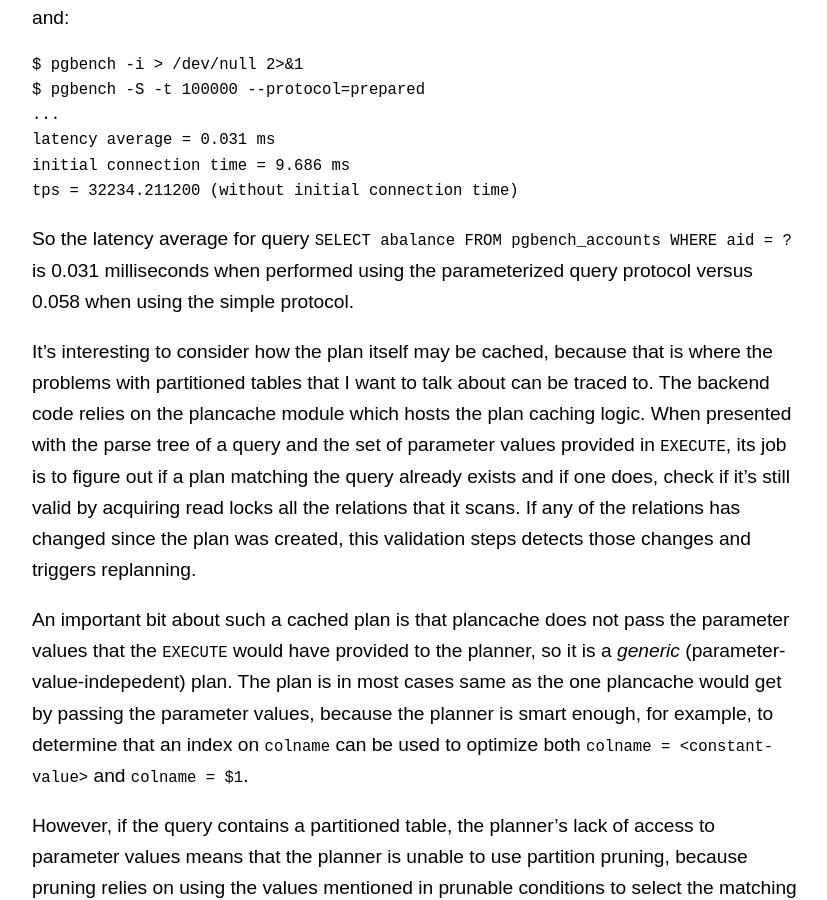
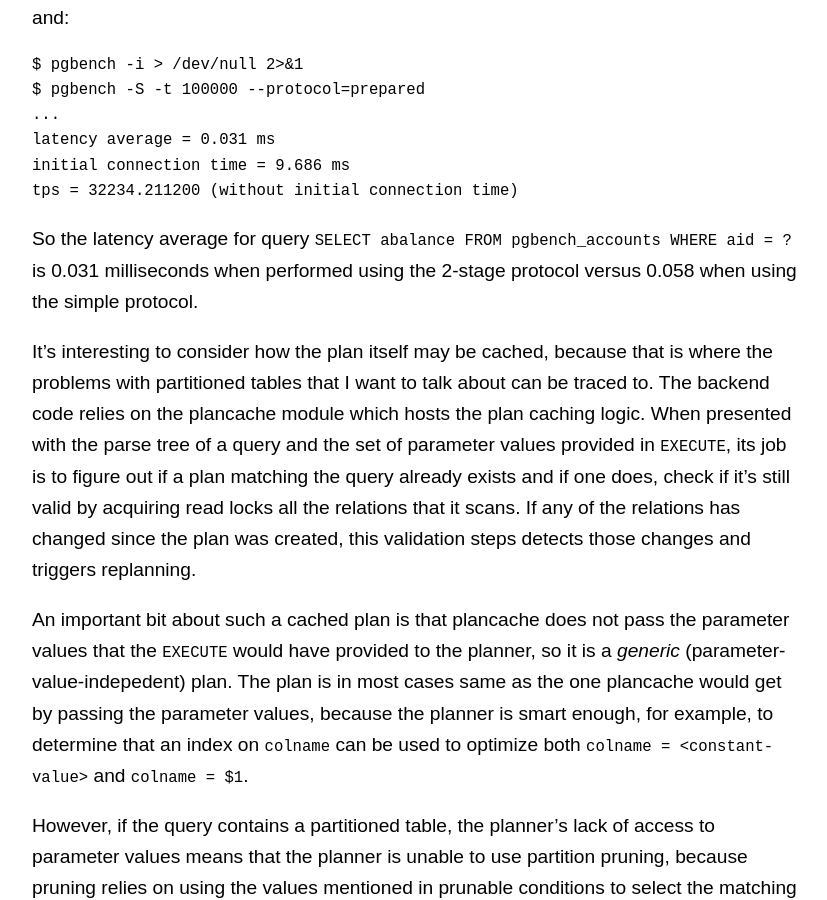
Before and after one commit to amitlan/website, a Jekyll site: the page built from _posts/2022-04-12-param-query-partition-woes.md, in a window 1280 px wide and 900 px high, scrolled down 1477 px. Shown: the whole window, without its empty margins (224-1051 px from the left). Built offline with Jekyll 4.4.1, drawn with Linux system fonts in a browser that asks for light colours.

Commit message:
remove words

````diff
--- a/_posts/2022-04-12-param-query-partition-woes.md
+++ b/_posts/2022-04-12-param-query-partition-woes.md
@@ -67,8 +67,8 @@ tps = 32234.211200 (without initial connection time)
 ```
 
 So the latency average for query `SELECT abalance FROM pgbench_accounts WHERE aid = ?`
-is 0.031 milliseconds when performed using the parameterized query protocol versus 0.058
-when using the simple protocol.
+is 0.031 milliseconds when performed using the 2-stage protocol versus 0.058 when
+using the simple protocol.
 
 It's interesting to consider how the plan itself may be cached, because that is where the
 problems with partitioned tables that I want to talk about can be traced to.  The backend
````
